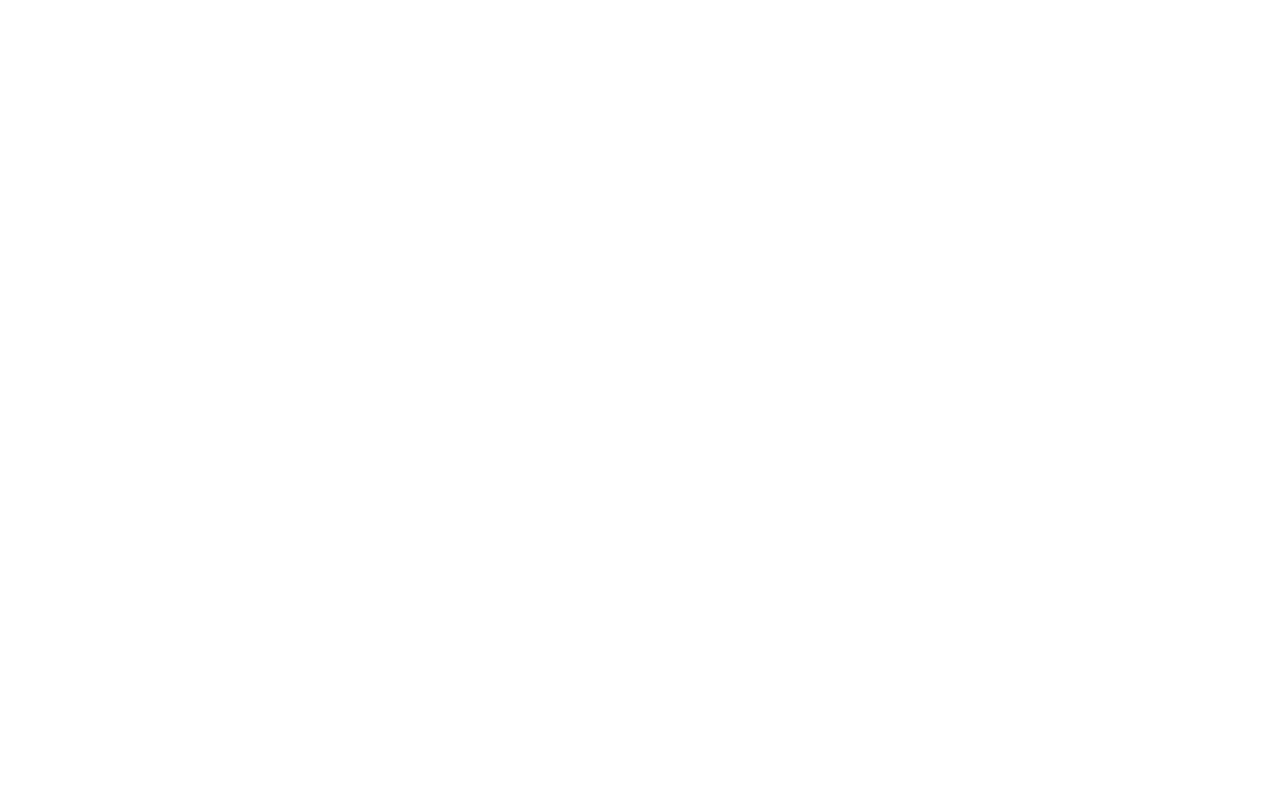
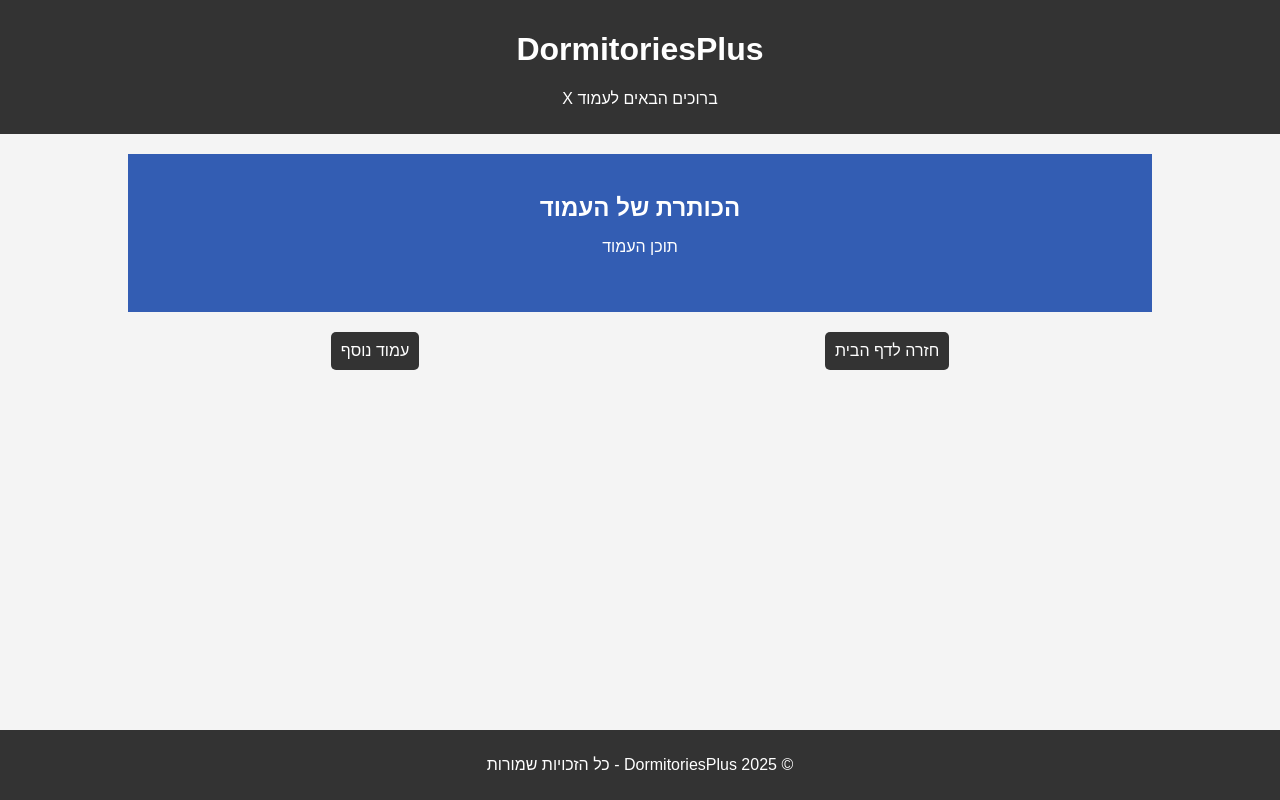
Before and after one commit to dorm-manage/dorm-manage-system, a Django app: page /faults/ in a window 1280 px wide. Before the commit the page is empty. Run offline with Django 5.2, Linux system fonts and the light colour scheme.

Commit message:
index draft and other pages

```diff
--- a/templates/faults.html
+++ b/templates/faults.html
@@ -1,10 +1,97 @@
 <!DOCTYPE html>
-<html lang="en">
-<head>
+<html lang="he">
+  <head>
     <meta charset="UTF-8">
-    <title>Title</title>
-</head>
-<body>
+    <meta name="viewport" content="width=device-width, initial-scale=1.0">
+    <title>DormitoriesPlus - שם העמוד</title>
+    <style>
+      body {
+        font-family: Arial, sans-serif;
+        background-color: #f4f4f4;
+        margin: 0;
+        padding: 0;
+        direction: rtl; /* כיוון ימין לשמאל */
+        display: flex;
+        flex-direction: column;
+        min-height: 100vh;
+      }
 
-</body>
+      header {
+        background-color: #333;
+        color: white;
+        padding: 10px 0;
+        text-align: center;
+      }
+
+      .container {
+        width: 80%;
+        margin: 0 auto;
+        padding: 20px;
+        flex: 1;
+      }
+
+      .hero {
+        background-color: #335db3;
+        color: white;
+        padding: 40px;
+        text-align: center;
+        margin-bottom: 20px;
+      }
+
+      .hero h2 {
+        margin: 0;
+      }
+
+      .links {
+        display: flex;
+        justify-content: space-around;
+        margin-top: 20px;
+      }
+
+      .links a {
+        background-color: #333;
+        color: white;
+        padding: 10px;
+        text-decoration: none;
+        border-radius: 5px;
+        transition: background-color 0.3s;
+      }
+
+      .links a:hover {
+        background-color: #335db3;
+      }
+
+      footer {
+        background-color: #333;
+        color: white;
+        text-align: center;
+        padding: 10px 0;
+        margin-top: 20px;
+      }
+    </style>
+  </head>
+  <body>
+
+    <header>
+      <h1>DormitoriesPlus</h1>
+      <p>ברוכים הבאים לעמוד X</p>
+    </header>
+
+    <div class="container">
+      <div class="hero">
+        <h2>הכותרת של העמוד</h2>
+        <p>תוכן העמוד</p>
+      </div>
+
+      <div class="links">
+        <a href="index.html">חזרה לדף הבית</a>
+        <a href="another_page.html">עמוד נוסף</a>
+      </div>
+    </div>
+
+    <footer>
+      <p>&copy; 2025 DormitoriesPlus - כל הזכויות שמורות</p>
+    </footer>
+
+  </body>
 </html>
```
Also changed, not shown: templates/connect_us.html (+93 -6 lines).
